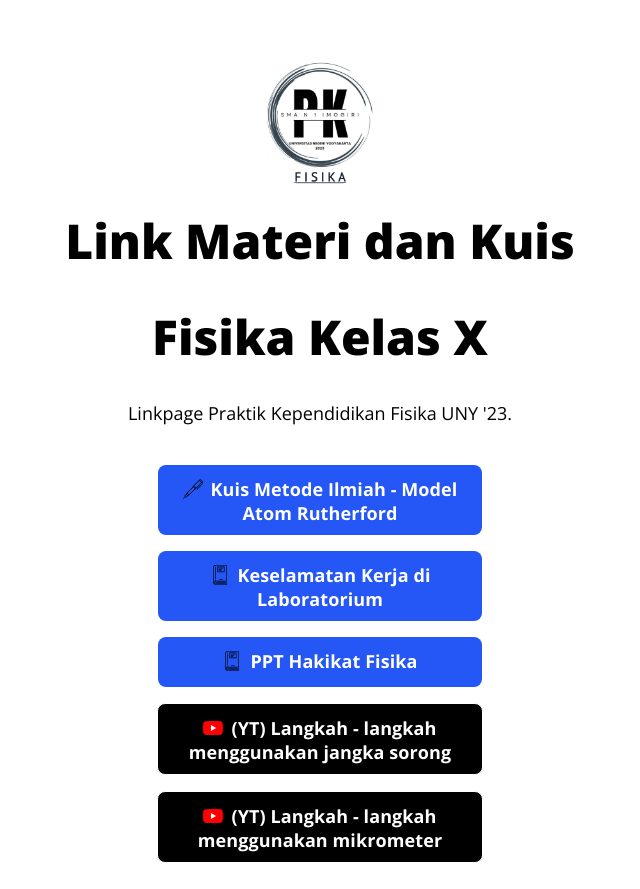
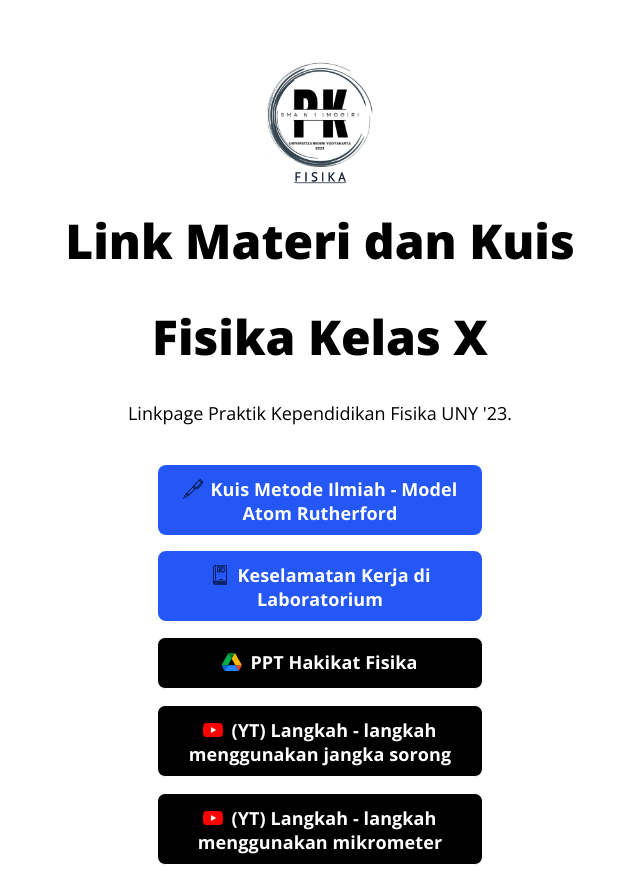
Before and after one commit to MuktiIngsun/linkpage-pkfisika, a plain HTML site: page index.html in a window 1280 px wide. Shown: the whole page, without its empty margins (320-960 px from the left). Drawn offline with Linux system fonts and the light colour scheme.

Commit message:
Update index.html

```diff
--- a/index.html
+++ b/index.html
@@ -103,7 +103,7 @@
         <!-- Default LittleLink -->
         <a class="button button-default" href="https://app.lumi.education/run/cnUxIw" target="_blank" rel="noopener" role="button"><img class="icon" src="images/icons/pen-svgrepo-com.svg" alt="">Kuis Metode Ilmiah - Model Atom Rutherford</a><br>
         <a class="button button-default" href="https://app.Lumi.education/run/zySrqF" target="_blank" rel="noopener" role="button"><img class="icon" src="images/icons/book-svgrepo-com.svg" alt="">Keselamatan Kerja di Laboratorium</a><br>
-        <a class="button button-default" href="https://drive.google.com/file/d/1uLENL3soJekoeAwb3aUxCPjjbSM2NUme/view?usp=sharing" target="_blank" rel="noopener" role="button"><img class="icon" src="images/icons/book-svgrepo-com.svg" alt="">PPT Hakikat Fisika</a><br>
+        <a class="button button-google-black" href="https://drive.google.com/file/d/1uLENL3soJekoeAwb3aUxCPjjbSM2NUme/view?usp=sharing" target="_blank" rel="noopener" role="button"><img class="icon" src="images/icons/google-drive.svg" alt="">PPT Hakikat Fisika</a><br>
         <a class="button button-yt" href="https://www.youtube.com/watch?v=v2UbClvRKEw" target="_blank" rel="noopener" role="button"><img class="icon" src="images/icons/youtube.svg" alt="">(YT) Langkah - langkah menggunakan jangka sorong</a><br>
         <a class="button button-yt" href="https://www.youtube.com/watch?v=sW0uyBEXe6I" target="_blank" rel="noopener" role="button"><img class="icon" src="images/icons/youtube.svg" alt="">(YT) Langkah - langkah menggunakan mikrometer</a><br>
       </div>
```
